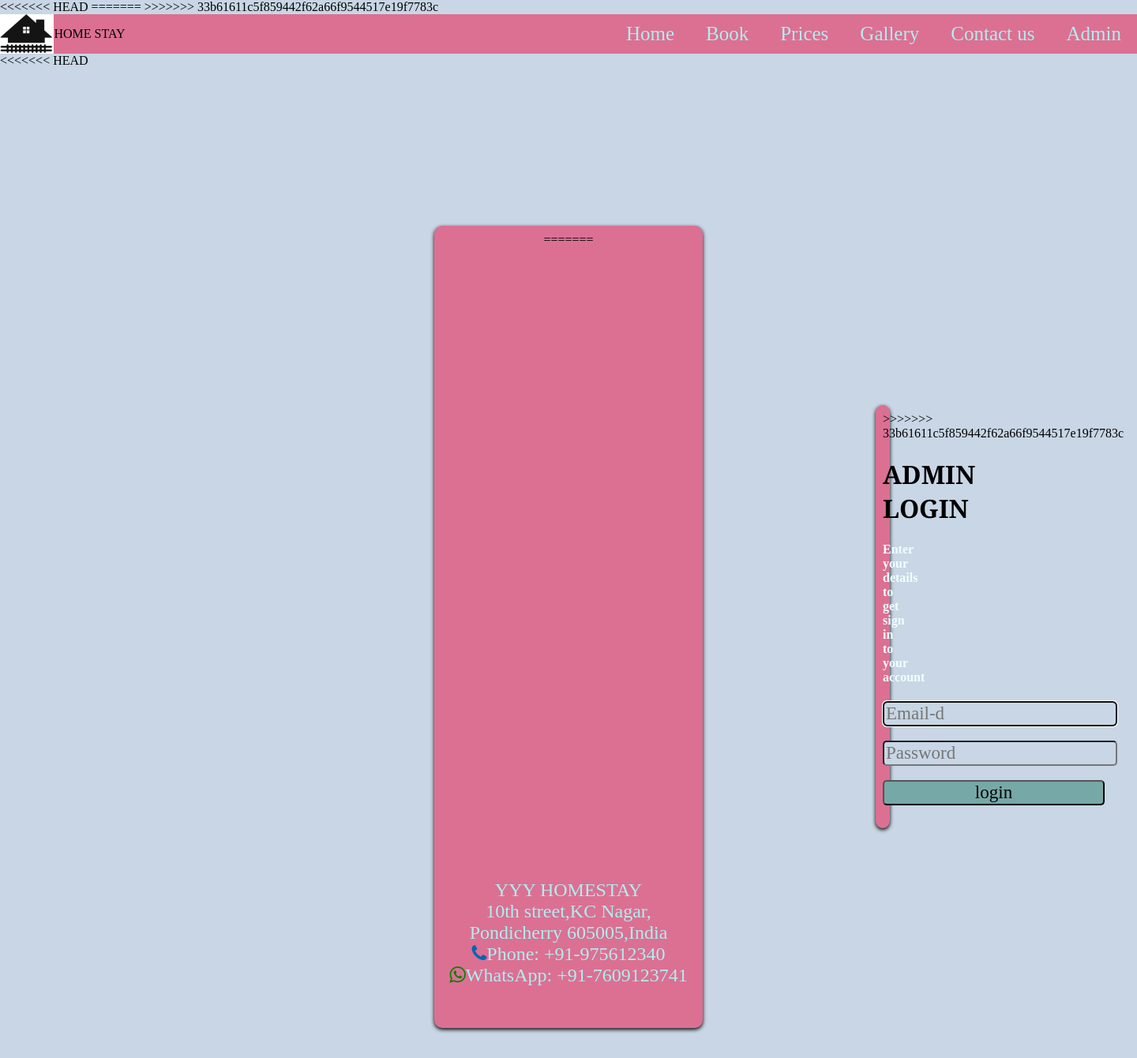
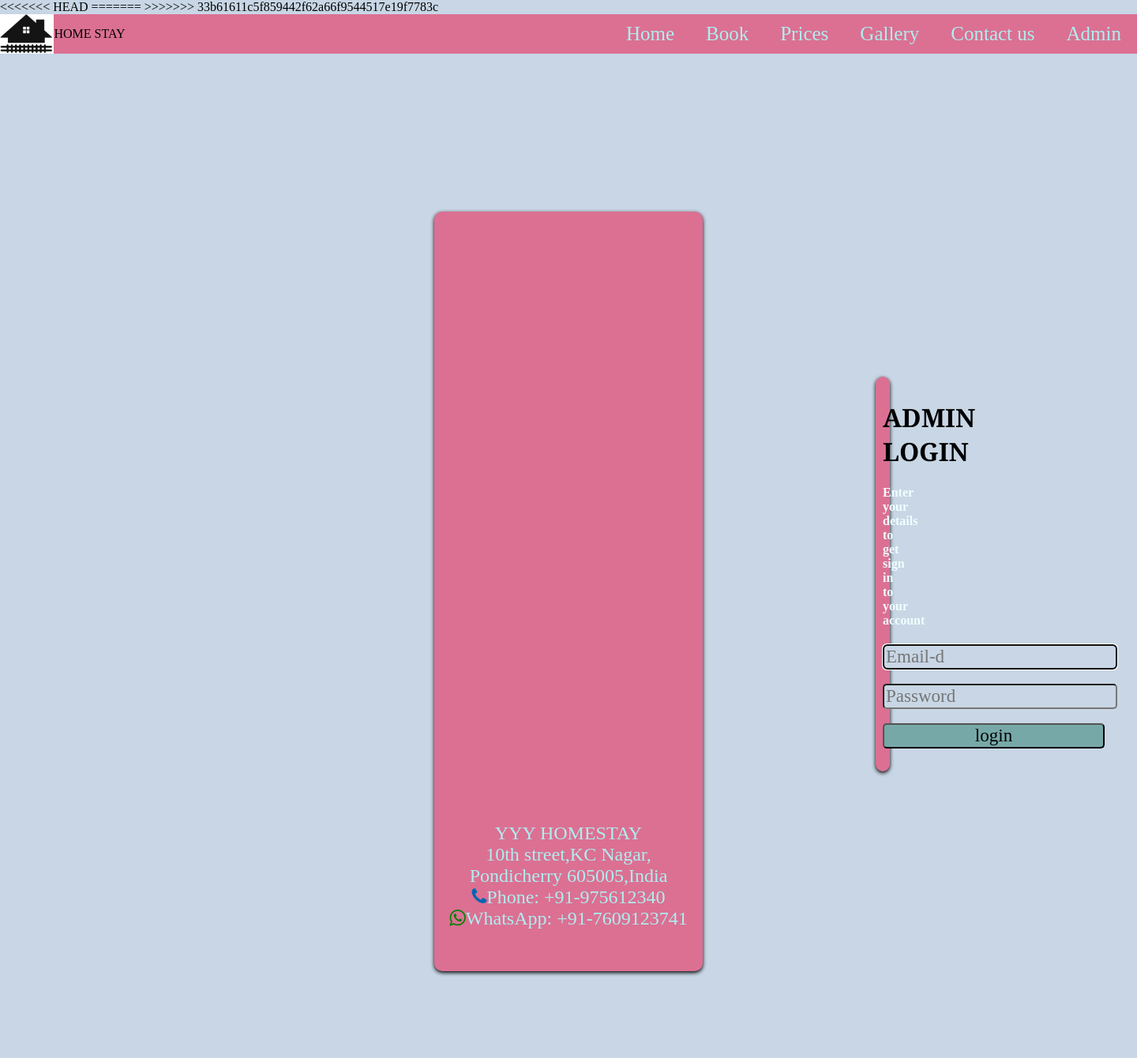
Before and after one commit to AahaSolutions1/HomestayProject, a PHP site: page /admin.php in a window 1440 px wide. Shown: the whole page at 79% size. After the commit the page ends 1236 px from the top, so only its background shows below. Run offline with PHP 8.4, Linux system fonts and the light colour scheme.

Commit message:
admin.php

```diff
--- a/admin.php
+++ b/admin.php
@@ -176,10 +176,8 @@
            }
          }
        </script>
-<<<<<<< HEAD
 
         <div class="box">
-=======
 
 <?php
     require('db.php');
@@ -209,7 +207,6 @@
 ?>
     <form class="form" method="post" name="login">
     <div class="box">
->>>>>>> 33b61611c5f859442f62a66f9544517e19f7783c
             <h1>ADMIN LOGIN</h1>
              <h4>Enter your details to get sign in to your account</h4>
              <input id="font"type="email"class="login-input"  placeholder="Email-d" name=email autofocus="true">
```
